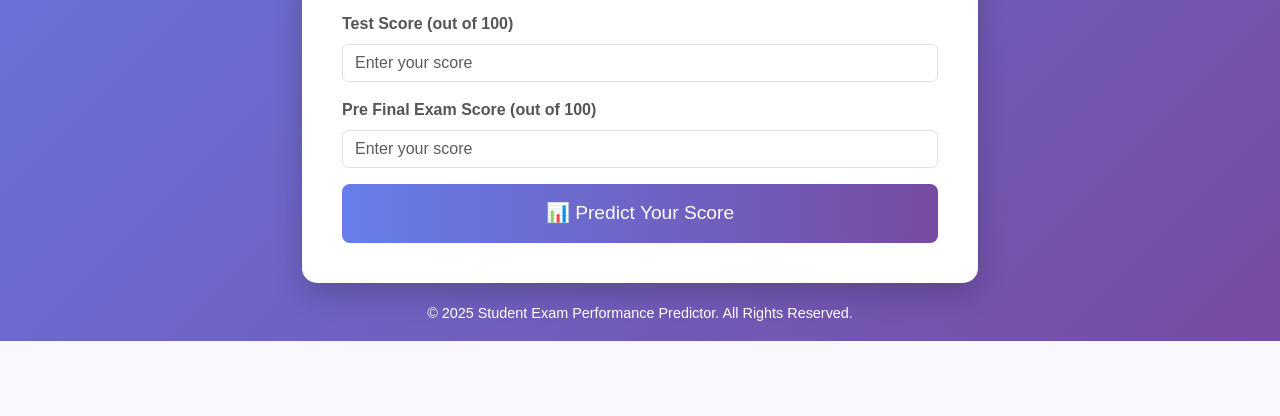
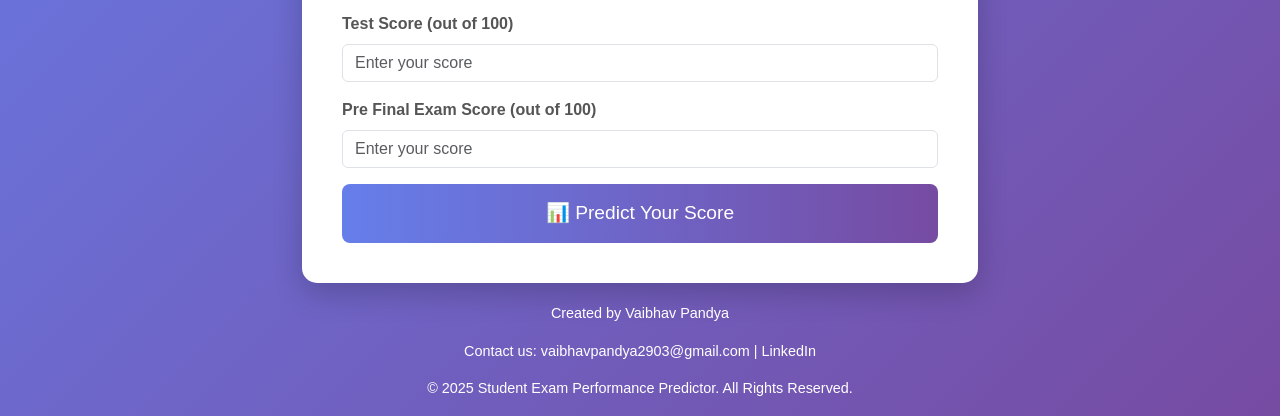
Before and after one commit to vaibhav-pandya/studentperformanceprediction, a Flask app: page / in a window 1280 px wide. Shown: the part 530-946 px from the top of the page. Before the commit the page ends 871 px from the top, so only its background shows below. Run offline with Flask 3, Linux system fonts and the light colour scheme.

Commit message:
Update UI

```diff
--- a/templates/index.html
+++ b/templates/index.html
@@ -152,6 +152,11 @@
             {% endif %}
         </div>
         <footer>
+            <p>Created by Vaibhav Pandya</p>
+            <p>Contact us:
+                <a href="mailto:vaibhavpandya2903@gmail.com" style="color: #fff; text-decoration: none;">vaibhavpandya2903@gmail.com</a> |
+                <a href="https://www.linkedin.com/in/vaibhavpandya2903/" target="_blank" style="color: #fff; text-decoration: none;">LinkedIn</a>
+            </p>
             <p>© 2025 Student Exam Performance Predictor. All Rights Reserved.</p>
         </footer>
     </div>
```
